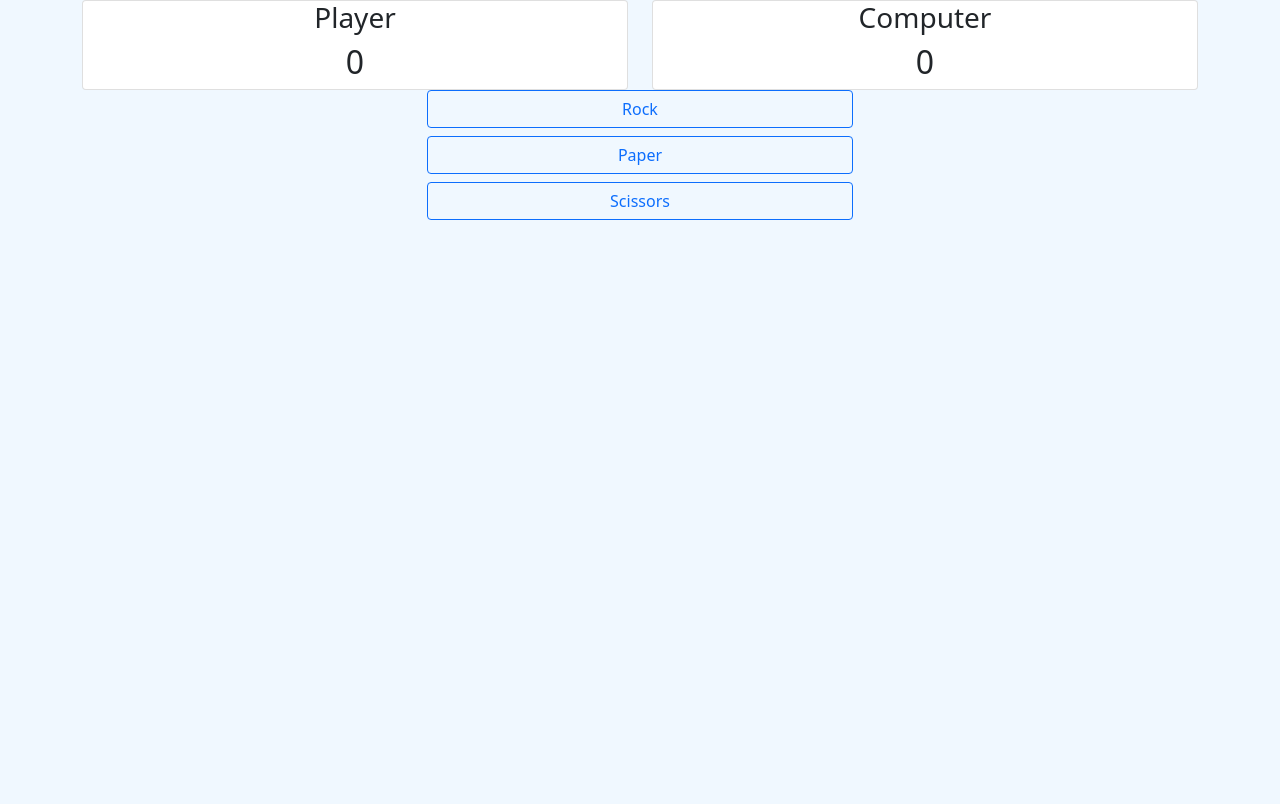
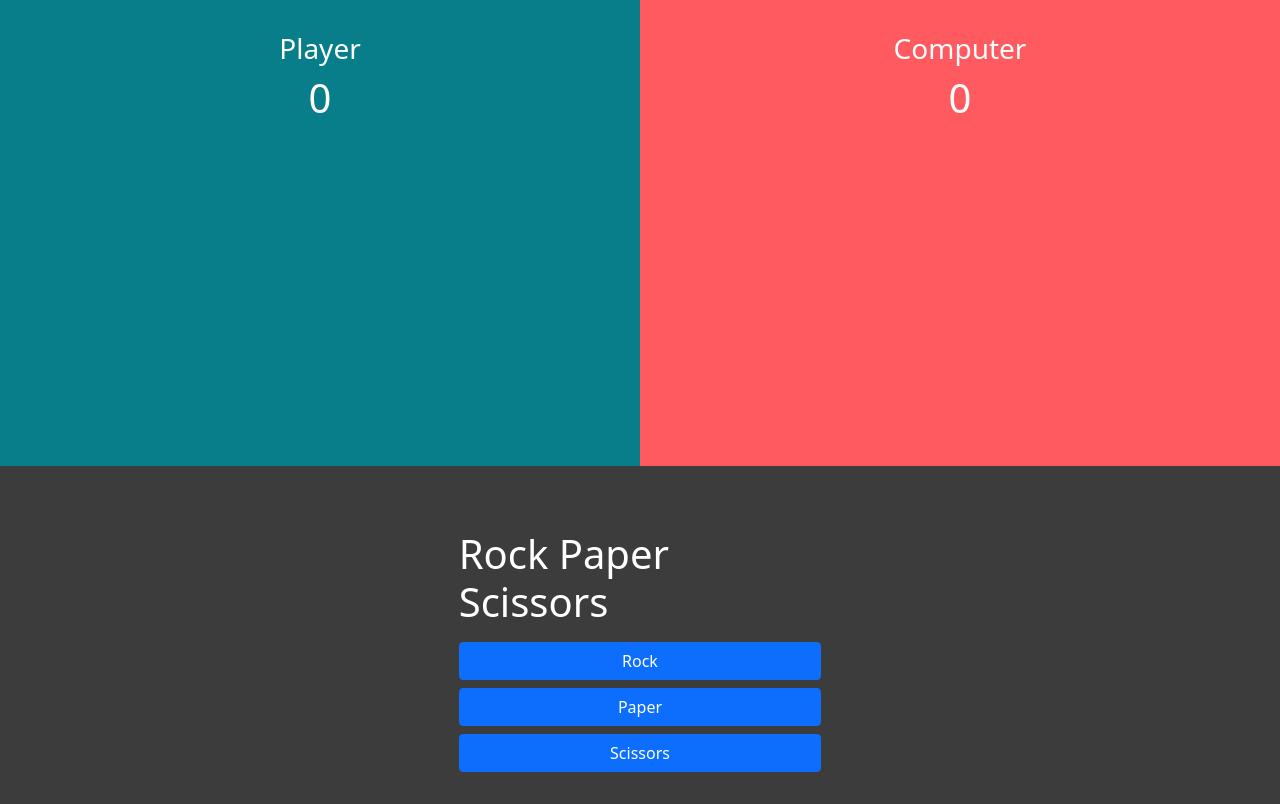
Before and after one commit to strato67/rpc, a plain HTML site: page index.html in a window 1280 px wide. Drawn offline with nearby package versions, Linux system fonts and the light colour scheme.

Commit message:
styling, fixed queryselector

```diff
--- a/app.js
+++ b/app.js
@@ -1,7 +1,7 @@
 var playerScore = 0;
 var computerScore = 0;
 
-const buttons = document.querySelectorAll('.selections');
+const buttons = document.querySelectorAll('.selection');
 
 buttons.forEach(button =>{
 
@@ -73,7 +73,8 @@ function setPlayerImg(choice){
 
     const imageSelection = document.createElement('img');
     imageSelection.setAttribute('src',`${imgpath}`);
-    imageSelection.setAttribute('class','card-img-top');
+    imageSelection.setAttribute('width','256px');
+    imageSelection.setAttribute('height','256px');
 
     playImg.innerHTML='';
     playImg.appendChild(imageSelection);
@@ -94,7 +95,8 @@ function setCompImg(choice){
 
     const imageSelection = document.createElement('img');
     imageSelection.setAttribute('src',`${imgpath}`);
-    imageSelection.setAttribute('class','card-img-top');
+    imageSelection.setAttribute('width','256px');
+    imageSelection.setAttribute('height','256px');
 
 
     compImg.innerHTML='';
--- a/css/styles.css
+++ b/css/styles.css
@@ -1,10 +1,43 @@
 body{
-    background-color: aliceblue;
+    background-color: #3C3C3C;
+    color: white;
 }
 h3,#playerscore,#computerscore{
     text-align: center;
 }
 
+.scoreContainer{
+    display: grid;
+    grid-template-columns: 1fr 1fr;
+    grid-template-rows: 1fr;
+    gap: 0px 0px;
+    grid-auto-flow: row;
+    grid-template-areas: "playerScoreCard computerScoreCard";
+    height: 50%;
+    margin-bottom: 2em;
+
+}
+
+.playerScoreCard{
+    grid-area: playerScoreCard;
+    padding-bottom: 5em;
+    padding-top: 2em;
+    background-color: #087E8B;
+}
+
+.computerScoreCard{
+    grid-area: computerScoreCard;
+    background-color: #FF5A5F;
+    padding-top: 2em;
+    padding-bottom: 5em;
+}
+
+#playerIMG,#compIMG{
+    height: 256px;
+
+    text-align: center;
+}
 .selections{
 
+    padding: 2rem;
 }
--- a/index.html
+++ b/index.html
@@ -12,53 +12,34 @@
 </head>
 <body>
 
-    <div class="container">
-        <div class="row">
-
-
-            <div class="col-sm">
-
-                <div class="card">
-                    <h3>Player</h3>
-                    <h2 id="playerscore">0</h2>
-                    <div id="playerIMG"></div>
-
-                </div>
-
-
-
-
-            </div>
-            <div class="col-sm">
-                <div class="card" >
-                    <h3>Computer</h3>
-                    <h2 id="computerscore">0</h2>
-                    <div id="compIMG"></div>
-
-                </div>
-
-
-
-            </div>
-
-
+    <div class="scoreContainer">
+        <div class="playerScoreCard">
+            <h3>Player</h3>
+            <h1 id="playerscore">0</h1>
+            <div id="playerIMG"></div>
         </div>
-
-
-    </div>
-
+        <div class="computerScoreCard">
+            <h3>Computer</h3>
+            <h1 id="computerscore">0</h1>
+            <div id="compIMG"></div>
+        </div>
+      </div>
 
     <div class="container">
 
-            <div id="gamestatus"></div>
+            <div id="gamestatusBox">
+                <p id="gamestatus"></p>
+
+            </div>
 
     </div>
 
     <div class="selections d-grid gap-2 col-4 mx-auto">
 
-        <div class="selection btn btn-outline-primary" id="rock">Rock</div>
-        <div class="selection btn btn-outline-primary" id="paper">Paper</div>
-        <div class="selection btn btn-outline-primary" id="scissors">Scissors</div>
+        <h1>Rock Paper Scissors</h1>
+        <button class="selection btn btn-primary" id="rock">Rock</button>
+        <button class="selection btn btn-primary" id="paper">Paper</button>
+        <button class="selection btn btn-primary" id="scissors">Scissors</button>
 
     </div>
 
```
